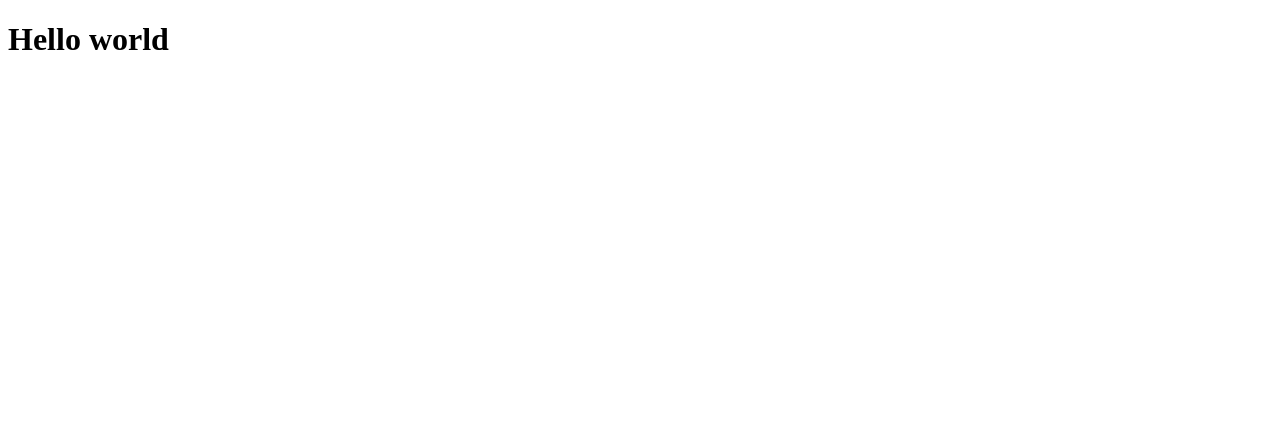
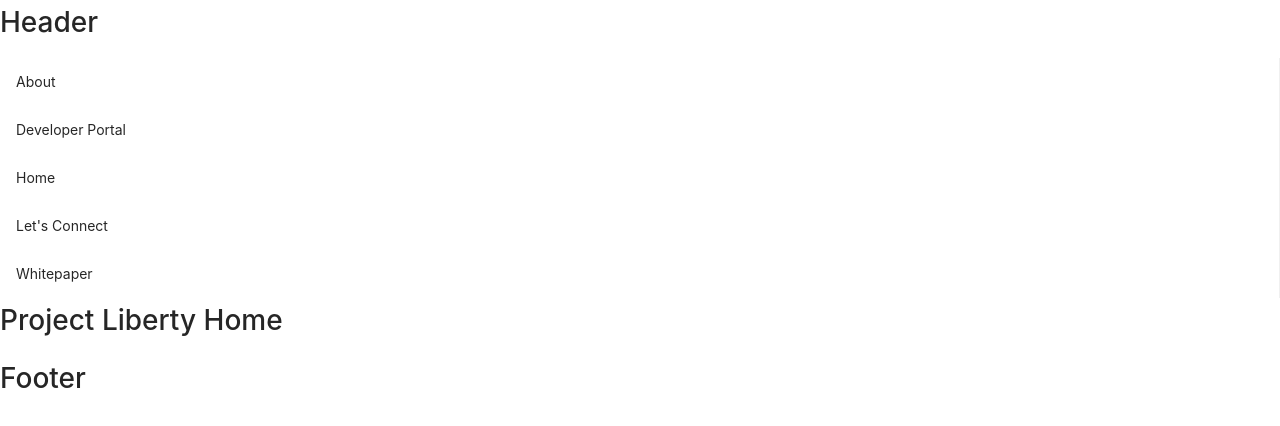
Before and after one commit to LibertyDSNP/project-liberty-web, a React (Create React App) app: page / in a window 1280 px wide. Shown: the top 426 px of the page. Built offline with nearby package versions, Linux system fonts and the light colour scheme.

Commit message:
main components built and nav fundamentals in

```diff
--- a/package.json
+++ b/package.json
@@ -6,6 +6,7 @@
     "@testing-library/jest-dom": "^5.11.9",
     "@testing-library/react": "^11.2.5",
     "@testing-library/user-event": "^12.8.1",
+    "antd": "^4.13.0",
     "node-sass": "^5.0.0",
     "react": "^17.0.1",
     "react-dom": "^17.0.1",
@@ -44,12 +45,14 @@
     ]
   },
   "devDependencies": {
+    "css-loader": "^4.3.0",
     "eslint": "^7.21.0",
     "eslint-config-prettier": "^7.2.0",
     "eslint-config-react-app": "^6.0.0",
     "eslint-plugin-prettier": "^3.3.1",
     "eslint-plugin-react": "^7.22.0",
     "prettier": "^2.2.1",
+    "react-router-dom": "^5.2.0",
     "stylelint": "13.11.0",
     "stylelint-config-recommended-scss": "4.2.0",
     "stylelint-config-standard": "20.0.0",
--- a/src/App.js
+++ b/src/App.js
@@ -1,8 +1,47 @@
 import React from "react";
+import { BrowserRouter as Router, Switch, Route } from "react-router-dom";
 import "./App.scss";
+import "antd/dist/antd.css";
+import Navigation from "./components/Navigation";
+import Home from "./components/Home";
+import About from "./components/About";
+import Header from "./components/Header";
+import Footer from "./components/Footer";
+import DeveloperPortal from "./components/DeveloperPortal";
+import LetsConnect from "./components/LetsConnect";
+import Whitepaper from "./components/Whitepaper";
 
 const App = () => {
-  return <h1>Hello world</h1>;
+  return (
+    <>
+      <Header />
+      <Router>
+        <Switch>
+          <Route exact path="/">
+            <Navigation />
+            <Home />
+          </Route>
+          <Route path="/about">
+            <Navigation />
+            <About />
+          </Route>
+          <Route path="/developer-portal">
+            <Navigation />
+            <DeveloperPortal />
+          </Route>
+          <Route path="/lets-connect">
+            <Navigation />
+            <LetsConnect />
+          </Route>
+          <Route path="/whitepaper">
+            <Navigation />
+            <Whitepaper />
+          </Route>
+        </Switch>
+      </Router>
+      <Footer />
+    </>
+  );
 };
 
 export default App;
--- /dev/null
+++ b/src/components/About.js
@@ -0,0 +1,11 @@
+import React from "react";
+
+const About = () => {
+  return (
+    <>
+      <h1>About</h1>
+    </>
+  );
+};
+
+export default About;
--- /dev/null
+++ b/src/components/DeveloperPortal.js
@@ -0,0 +1,11 @@
+import React from "react";
+
+const DeveloperPortal = () => {
+  return (
+    <>
+      <h1>DeveloperPortal</h1>
+    </>
+  );
+};
+
+export default DeveloperPortal;
--- /dev/null
+++ b/src/components/Footer.js
@@ -0,0 +1,11 @@
+import React from "react";
+
+const Footer = () => {
+  return (
+    <>
+      <h1>Footer</h1>
+    </>
+  );
+};
+
+export default Footer;
--- /dev/null
+++ b/src/components/Header.js
@@ -0,0 +1,11 @@
+import React from "react";
+
+const Header = () => {
+  return (
+    <>
+      <h1>Header</h1>
+    </>
+  );
+};
+
+export default Header;
--- /dev/null
+++ b/src/components/Home.js
@@ -0,0 +1,11 @@
+import React from "react";
+
+const Home = () => {
+  return (
+    <>
+      <h1>Project Liberty Home</h1>
+    </>
+  );
+};
+
+export default Home;
--- /dev/null
+++ b/src/components/LetsConnect.js
@@ -0,0 +1,11 @@
+import React from "react";
+
+const LetsConnect = () => {
+  return (
+    <>
+      <h1>Let's Connect</h1>
+    </>
+  );
+};
+
+export default LetsConnect;
--- /dev/null
+++ b/src/components/Navigation.js
@@ -0,0 +1,28 @@
+import React from "react";
+import { Menu } from "antd";
+import { Link } from "react-router-dom";
+
+const Navigation = () => {
+  const [currentKey, setCurrentKey] = React.useState("/");
+  return (
+    <Menu onClick={(e) => setCurrentKey(e.key)} selectedKeys={currentKey}>
+      <Menu.Item key="About">
+        <Link to="/about">About</Link>
+      </Menu.Item>
+      <Menu.Item key="DeveloperPortal">
+        <Link to="/developer-portal">Developer Portal</Link>
+      </Menu.Item>
+      <Menu.Item key="Home">
+        <Link to="/">Home</Link>
+      </Menu.Item>
+      <Menu.Item key="LetsConnect">
+        <Link to="/lets-connect">Let's Connect</Link>
+      </Menu.Item>
+      <Menu.Item key="Whitepaper">
+        <Link to="/whitepaper">Whitepaper</Link>
+      </Menu.Item>
+    </Menu>
+  );
+};
+
+export default Navigation;
--- /dev/null
+++ b/src/components/Whitepaper.js
@@ -0,0 +1,11 @@
+import React from "react";
+
+const Whitepaper = () => {
+  return (
+    <>
+      <h1>Whitepaper</h1>
+    </>
+  );
+};
+
+export default Whitepaper;
```
Also changed, not shown: 1 other file (tests, documents, lock files or other folders).
